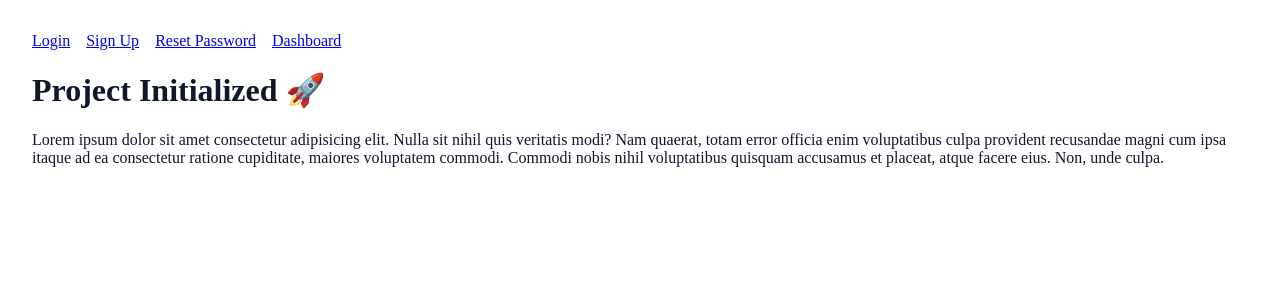
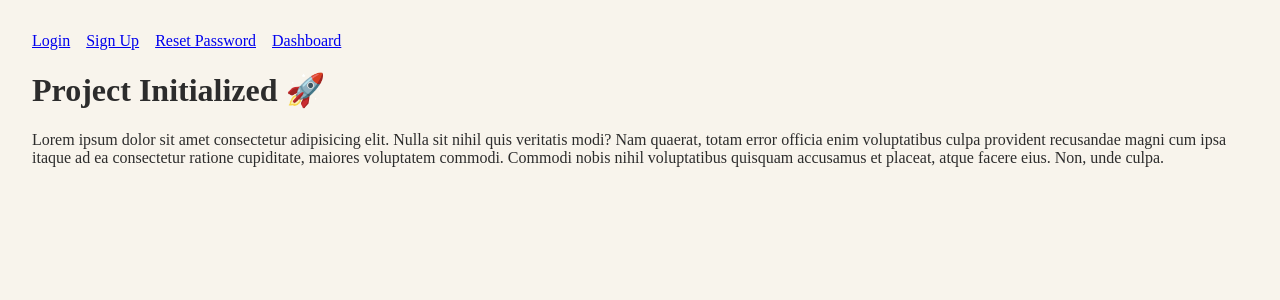
Before and after one commit to imfine-thailand-co-ltd/pos-supabase-develop-phase, a Next.js app in the folder dorm-app-clean/: page / in a window 1280 px wide. Shown: the top 300 px of the page. Built offline with nearby package versions, Linux system fonts and the light colour scheme; no server answers.

Commit message:
change theme

```diff
--- a/dorm-app-clean/app/globals.css
+++ b/dorm-app-clean/app/globals.css
@@ -27,75 +27,75 @@ body {
 
 :root {
   /* 1. Base (พื้นหลังและตัวอักษรหลัก) */
-  --background: #ffffff;
-  --foreground: #0f172a;
+  --background: #F8F4EC;
+  --foreground: #2C2C2C;
 
   /* 2. Primary (แบรนด์หลัก, ปุ่มตกลง, สีเน้นหลัก) */
-  --primary: #0f172a;
-  --primary-foreground: #f8fafc;
+  --primary: #C6A75E;
+  --primary-foreground: #FFFFFF;
 
   /* 3. Secondary (ปุ่มรอง, การ์ด, พื้นหลังส่วนเสริม) */
-  --secondary: #f1f5f9;
-  --secondary-foreground: #0f172a;
+  --secondary: #F3EBDD;
+  --secondary-foreground: #2C2C2C;
 
   /* 4. Muted (ข้อความสีจาง, placeholder, พื้นหลังแบบไม่เน้น) */
-  --muted: #f1f5f9;
-  --muted-foreground: #64748b;
+  --muted: #EFE6D6;
+  --muted-foreground: #8C7A5B;
 
   /* 5. Accent (สีเวลา Hover หรือเลือกรายการ) */
-  --accent: #e2e8f0;
-  --accent-foreground: #0f172a;
+  --accent: #B8913F;
+  --accent-foreground: #FFFFFF;
 
   /* 6. Semantic / Status (สถานะต่างๆ) */
-  --success: #22c55e;
-  --success-foreground: #ffffff;
-  --warning: #f59e0b;
-  --warning-foreground: #ffffff;
-  --destructive: #ef4444;
+  --success: #3FA37C;
+  --success-foreground: #FFFFFF;
+  --warning: #D4A017;
+  --warning-foreground: #FFFFFF;
+  --destructive: #C94C4C;
   /* สีแดง (ลบ, error) */
-  --destructive-foreground: #ffffff;
+  --destructive-foreground: #FFFFFF;
 
   /* 7. Borders & Inputs (เส้นขอบ, กล่องข้อความ) */
-  --border: #e2e8f0;
-  --input: #e2e8f0;
-  --ring: #94a3b8;
+  --border: #E6D9C3;
+  --input: #E6D9C3;
+  --ring: #C6A75E;
   /* สีขอบเวลาโฟกัส (Focus ring) */
 }
 
 [data-theme='dark'] {
   /* 1. Base */
-  --background: #0f172a;
-  --foreground: #f8fafc;
+  --background: #0C0C0E;
+  --foreground: #EDEDED;
 
   /* 2. Primary (สลับให้สีหลักสว่าง ตัวอักษรเข้ม) */
-  --primary: #f8fafc;
-  --primary-foreground: #0f172a;
+  --primary: #C6A75E;
+  --primary-foreground: #0C0C0E;
 
   /* 3. Secondary */
-  --secondary: #1e293b;
-  --secondary-foreground: #f8fafc;
+  --secondary: #1A1A1F;
+  --secondary-foreground: #EDEDED;
 
   /* 4. Muted */
-  --muted: #1e293b;
-  --muted-foreground: #94a3b8;
+  --muted: #2A2A31;
+  --muted-foreground: #AFAFAF;
 
   /* 5. Accent */
-  --accent: #334155;
-  --accent-foreground: #f8fafc;
+  --accent: #B8913F;
+  --accent-foreground: #FFFFFF;
 
   /* 6. Semantic / Status (ปรับให้เข้ากับจอคอมมืดๆ สบายตาขึ้น) */
-  --success: #22c55e;
-  --success-foreground: #0f172a;
-  --warning: #fbbf24;
-  --warning-foreground: #0f172a;
-  --destructive: #f87171;
+  --success: #3FA37C;
+  --success-foreground: #0C0C0E;
+  --warning: #D4A017;
+  --warning-foreground: #0C0C0E;
+  --destructive: #E06666;
   /* แดงสว่างขึ้นนิดนึงให้อ่านง่าย */
-  --destructive-foreground: #0f172a;
+  --destructive-foreground: #0C0C0E;
 
   /* 7. Borders & Inputs */
-  --border: #1e293b;
-  --input: #1e293b;
-  --ring: #475569;
+  --border: #2A2A31;
+  --input: #2A2A31;
+  --ring: #C6A75E;
 }
 
 body {
```
